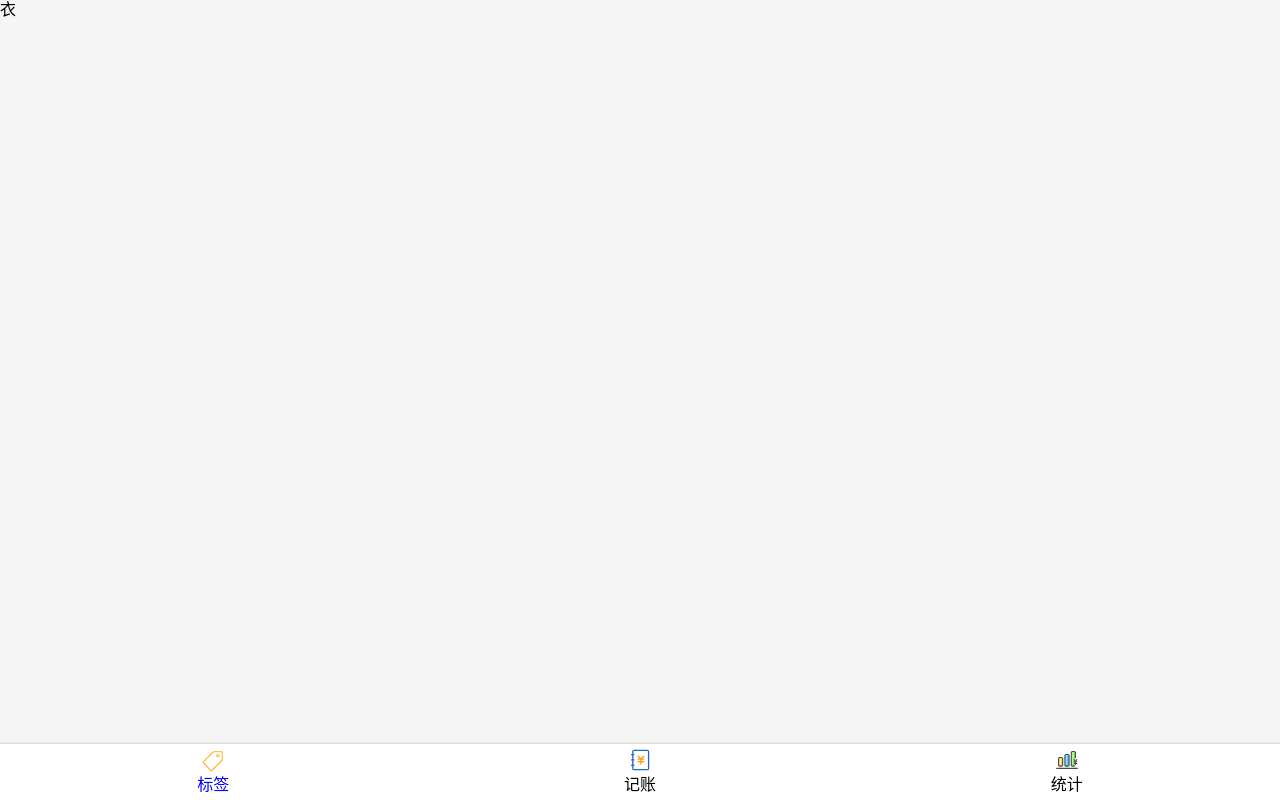
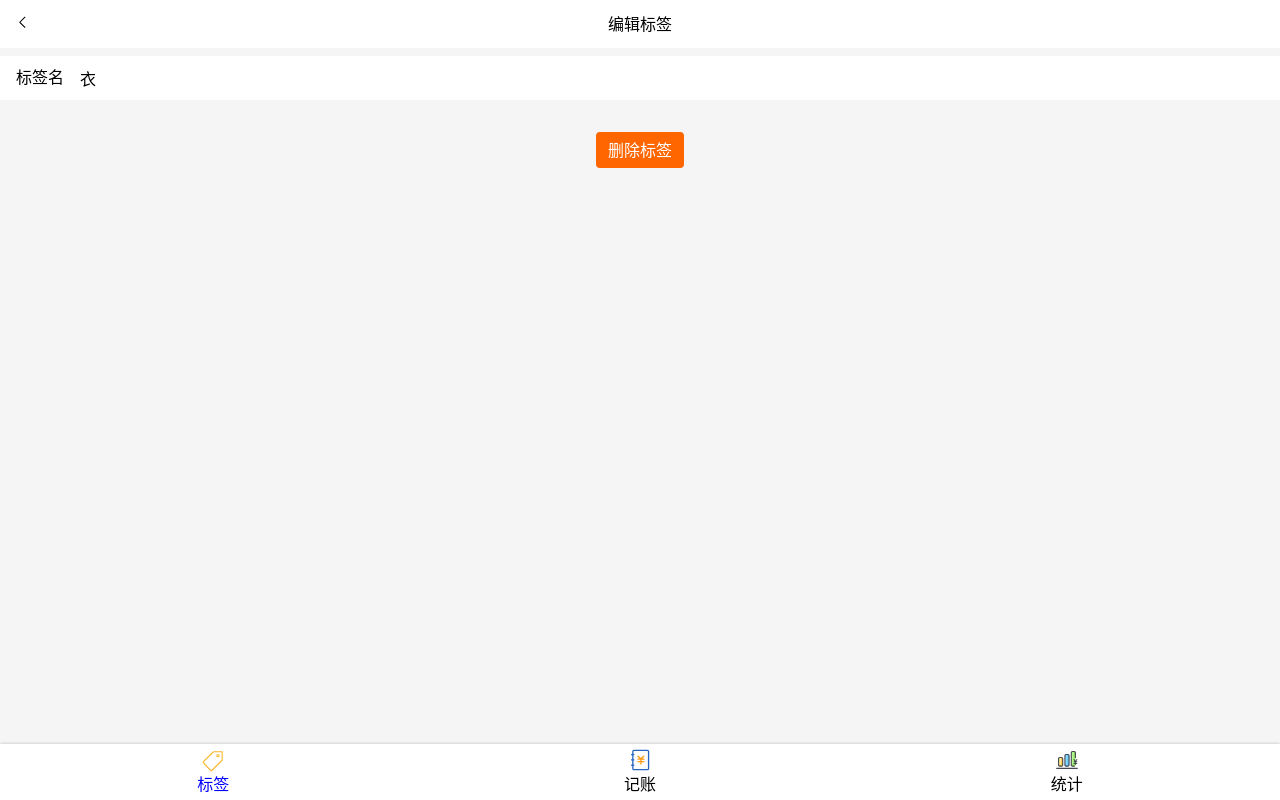
Before and after one commit to zhizhi777/money-react, a React app: page /#/tags/1 in a window 1280 px wide. Built offline with nearby package versions, Linux system fonts and the light colour scheme.

Commit message:
tag页面添加

```diff
--- /dev/null
+++ b/src/components/Btnbox.tsx
@@ -0,0 +1,8 @@
+import styled from "styled-components";
+
+const BtnBox = styled.div`
+  text-align: center;
+  margin: 32px 0;
+`
+
+export {BtnBox}
--- /dev/null
+++ b/src/components/Button.tsx
@@ -0,0 +1,13 @@
+import styled from "styled-components";
+
+const Button = styled.button`
+  font-size: 16px;
+  color: #fff;
+  border-radius: 4px;
+  line-height: 20px;
+  padding: 8px 12px;
+  border: none;
+  background-color: #f60;
+`
+
+export default Button;
--- a/src/components/Icon.tsx
+++ b/src/components/Icon.tsx
@@ -10,7 +10,7 @@ type Props = {
 const Components = (props: Props) =>{
     return (
         <svg className="icon">
-            <use xlinkHref={'#' + props.name} />
+            { props.name && <use xlinkHref={'#' + props.name}/> }
         </svg>
     )
 }
--- /dev/null
+++ b/src/components/Input.tsx
@@ -0,0 +1,31 @@
+import styled from "styled-components";
+import React from "react";
+
+const Label = styled.label`
+    display: flex;
+    align-items: center;
+    > span {margin-right: 16px; white-space: nowrap;}
+    > input {
+      display: block;
+      flex: 1;
+      height: 44px;
+      background: none;
+      border: none;
+    }
+`
+
+type Props = {
+    label: string;
+} & React.InputHTMLAttributes<HTMLInputElement>;
+const Input: React.FC<Props> = (props) => {
+    const {label, children, ...rest} = props
+    return (
+        <Label>
+            <span>{props.label}</span>
+            <input {...rest}/>
+        </Label>
+
+    )
+}
+
+export { Input }
--- a/src/index.scss
+++ b/src/index.scss
@@ -34,8 +34,8 @@ body {
   background-color: #f5f5f5;
 }
 
-button {
-  font-family: inherit;
+button,input {
+ font: inherit;
 }
 
 :focus {
--- a/src/pages/Money/NoteSection.tsx
+++ b/src/pages/Money/NoteSection.tsx
@@ -1,22 +1,12 @@
-import React from "react";
+import React, {ChangeEventHandler, useState} from "react";
 import styled from "styled-components";
+import {Input} from "../../components/Input";
 
 const NoteSection = styled.section`
   background-color: #f5f5f5;
   padding: 10px 16px;
   font-size: 14px;
-  > label{
-    display: flex;
-    align-items: center;
-    > span {margin-right: 16px; white-space: nowrap;}
-    > input {
-      display: block;
-      flex: 1;
-      height: 62px;
-      background: none;
-      border: none;
-    }
-  }
+
 `
 type Props = {
     value: string,
@@ -24,22 +14,36 @@ type Props = {
 }
 
 const Component: React.FC<Props> = (props)=>{
-    // const [note, setNote] = useState('')
+    const [note, setNote] = useState('')
+    const onChange: ChangeEventHandler<HTMLInputElement> = (e) => setNote(e.target.value)
 
-    const refInput = React.useRef<HTMLInputElement>(null)
-    const onBlurInput = () => {
-        if(refInput.current!==null){
-            props.onChange(refInput.current.value)
-        }
-    }
+
+    // 非受控组件
+    // const refInput = React.useRef<HTMLInputElement>(null)
+    // const onBlurInput = () => {
+    //     if(refInput.current!==null){
+    //         props.onChange(refInput.current.value)
+    //     }
+    // }
 
     return (
         <NoteSection>
-            <label>
-                <span>备注</span>
-              {/*受控组件：<input type="text" placeholder="在这里添加备注" value={note} onChange={(e)=>setNote(e.target.value)}/>*/}
-                <input placeholder="在这里添加备注" type="text" defaultValue={props.value} ref={refInput} onBlur={onBlurInput}/>
-            </label>
+            <Input label='备注'
+                   onChange={onChange}
+                   placeholder="在这里添加备注"
+                   value={note}
+                   type="text"/>
+
+              {/*受控组件：<input type="text"
+                     placeholder="在这里添加备注"
+                     value={note}
+                     onChange={onChange}/>*/}
+              {/* 非受控组件 <input placeholder="在这里添加备注"
+                      type="text"
+                      defaultValue={props.value}
+                      ref={refInput}
+                      onBlur={onBlurInput}/>*/}
+
         </NoteSection>
     )
 }
--- a/src/pages/Money/TagsSection.tsx
+++ b/src/pages/Money/TagsSection.tsx
@@ -2,6 +2,7 @@ import React from "react";
 import styled from "styled-components";
 import {useTags} from "../../useTags";
 import {CreateId} from "../../lib/createId";
+import Button from "../../components/Button";
 
 const TagsSection = styled.section`
   background-color: #ffffff;
--- a/src/pages/Tags.tsx
+++ b/src/pages/Tags.tsx
@@ -4,6 +4,8 @@ import {useTags} from "../useTags";
 import styled from "styled-components";
 import Icon from "../components/Icon";
 import {Link} from "react-router-dom";
+import Button from "../components/Button";
+import {BtnBox} from "../components/Btnbox";
 
 const TagList = styled.ol`
   background-color: #fff;
@@ -26,19 +28,8 @@ const TagList = styled.ol`
     border-bottom: none;
   }
 `
-const Button = styled.button`
-  font-size: 16px;
-  color: #fff;
-  border-radius: 4px;
-  line-height: 20px;
-  padding: 8px 12px;
-  border: none;
-  background-color: #f60;
-`
-const BtnBox = styled.div`
-  text-align: center;
-  margin: 16px 0;
-`
+
+
 
 const Component = () => {
     const {tags} = useTags()
--- a/src/pages/tag.tsx
+++ b/src/pages/tag.tsx
@@ -2,18 +2,58 @@ import React from "react";
 import {useParams} from "react-router-dom";
 import {useTags} from "../useTags";
 import Layout from "../components/Layout";
+import Icon from "../components/Icon";
+import Button from "../components/Button";
+import styled from "styled-components";
+import {Input} from "../components/Input";
+import {BtnBox} from "../components/Btnbox";
+
+const Topbar = styled.header`
+  display: flex;
+  justify-content: space-between;
+  line-height: 20px;
+  padding: 14px;
+  background-color: #fff;
+`
+const InputWrapper = styled.div`
+  background-color: #fff;
+  padding: 0 16px;
+  margin-top: 8px;
+`
 
 type Params = {
     id: string
 }
 const Tag: React.FC = () => {
-    const {findTag} = useTags()
-    const {id} = useParams<Params>()
+    const {updateTag, findTag, deleteTag} = useTags()
+    let {id} = useParams<Params>()
     const tag = findTag(id)
 
     return (
         <Layout>
-             <div>{tag.name}</div>
+            <Topbar>
+                <Icon name='left'></Icon>
+                <span>编辑标签</span>
+                <Icon name=''></Icon>
+            </Topbar>
+            {
+                tag ? <div>
+                    <InputWrapper>
+                        <Input label='标签名'
+                               value={tag.name}
+                               type='text'
+                               placeholder='标签名'
+                               onChange={(e)=>{
+                                   updateTag(tag.id, {name: e.target.value});
+                               }}/>
+                    </InputWrapper>
+                    <BtnBox>
+                        <Button onClick={()=>{
+                            deleteTag(tag.id);
+                        }}>删除标签</Button>
+                    </BtnBox>
+                </div> : <div>删除成功！</div>
+            }
         </Layout>
     )
 }
--- a/src/useTags.tsx
+++ b/src/useTags.tsx
@@ -13,7 +13,30 @@ const defaultTags = [
 function useTags() {
     const [tags, setTags] = useState<{ id: number; name: string }[]>(defaultTags)
     const findTag = (id: string) => tags.filter(item => item.id === parseInt(id))[0]
-    return {tags, setTags, findTag}
+    const findTagIndex = (id: number) => {
+        let result = -1;
+        for(let i = 0; i < tags.length; i++){
+            if(tags[i].id === id){
+                result = i;
+                break;
+            }
+        }
+        return result
+    }
+    const updateTag = (id: number, obj:{name: string}) => {
+        const index = findTagIndex(id);
+        const tagsClone = JSON.parse(JSON.stringify(tags));
+        tagsClone.splice(index, 1, {id: id, name: obj.name});
+        setTags(tagsClone);
+    }
+    const deleteTag = (id: number) =>{
+        const index = findTagIndex(id);
+        const tagsClone = JSON.parse(JSON.stringify(tags));
+        tagsClone.splice(index, 1);
+        setTags(tagsClone);
+
+    }
+    return {tags, setTags, findTag, findTagIndex, updateTag, deleteTag}
 }
 
 export {useTags}
```
Also changed, not shown: 1 other file (tests, documents, lock files or other folders).
